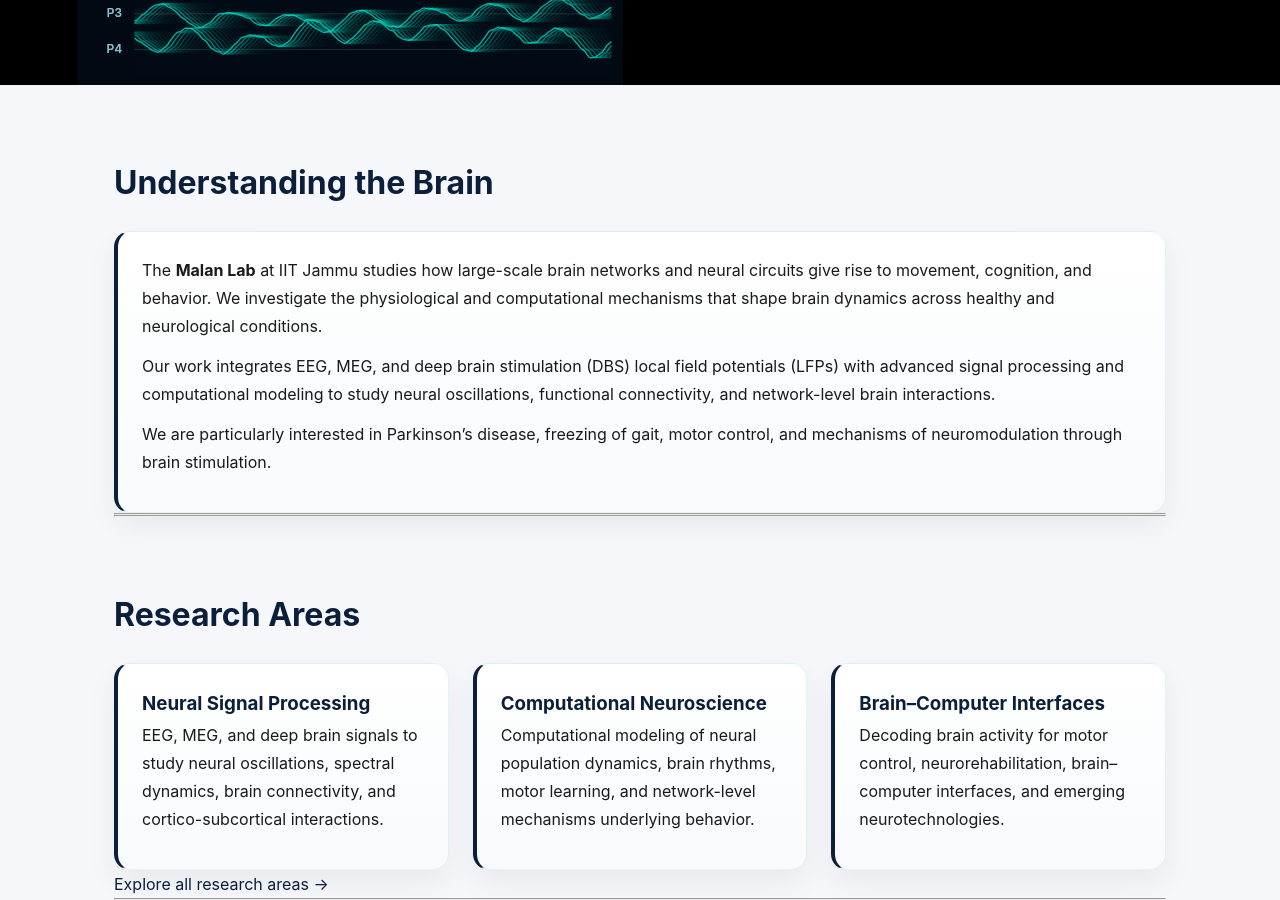
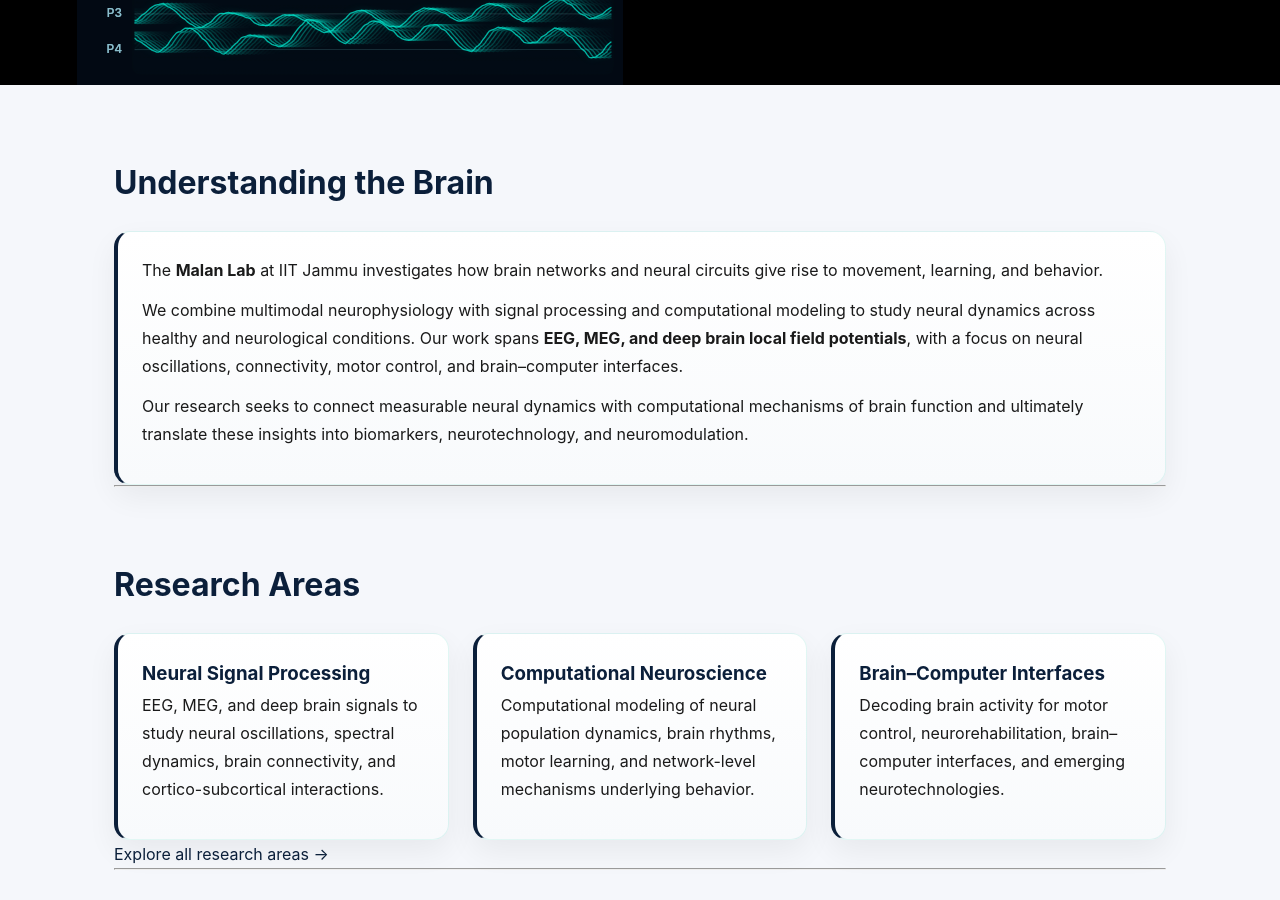
Before and after one commit to malanlab/malanlab.github.io, a Jekyll site: the page built from index.md, in a window 1280 px wide and 900 px high, scrolled down 798 px. Built offline with Jekyll 4.4.1, drawn with Linux system fonts in a browser that asks for light colours.

Commit message:
Update index.md

```diff
--- a/index.md
+++ b/index.md
@@ -12,27 +12,25 @@
 <div class="card">
 
 <p>
-The <strong>Malan Lab</strong> at IIT Jammu studies how large-scale brain networks
-and neural circuits give rise to movement, cognition, and behavior.
-We investigate the physiological and computational mechanisms that shape brain
-dynamics across healthy and neurological conditions.
+The <strong>Malan Lab</strong> at IIT Jammu investigates how brain networks
+and neural circuits give rise to movement, learning, and behavior.
 </p>
 
 <p>
-Our work integrates EEG, MEG, and deep brain stimulation (DBS) local field
-potentials (LFPs) with advanced signal processing and computational modeling
-to study neural oscillations, functional connectivity, and network-level brain
-interactions.
+We combine multimodal neurophysiology with signal processing and
+computational modeling to study neural dynamics across healthy and
+neurological conditions. Our work spans <strong>EEG, MEG, and deep brain
+local field potentials</strong>, with a focus on neural oscillations,
+connectivity, motor control, and brain–computer interfaces.
 </p>
 
 <p>
-We are particularly interested in Parkinson’s disease, freezing of gait,
-motor control, and mechanisms of neuromodulation through brain stimulation.
+Our research seeks to connect measurable neural dynamics with
+computational mechanisms of brain function and ultimately translate
+these insights into biomarkers, neurotechnology, and neuromodulation.
 </p>
 
 </div>
-
-<hr>
 
 <hr>
 
```
